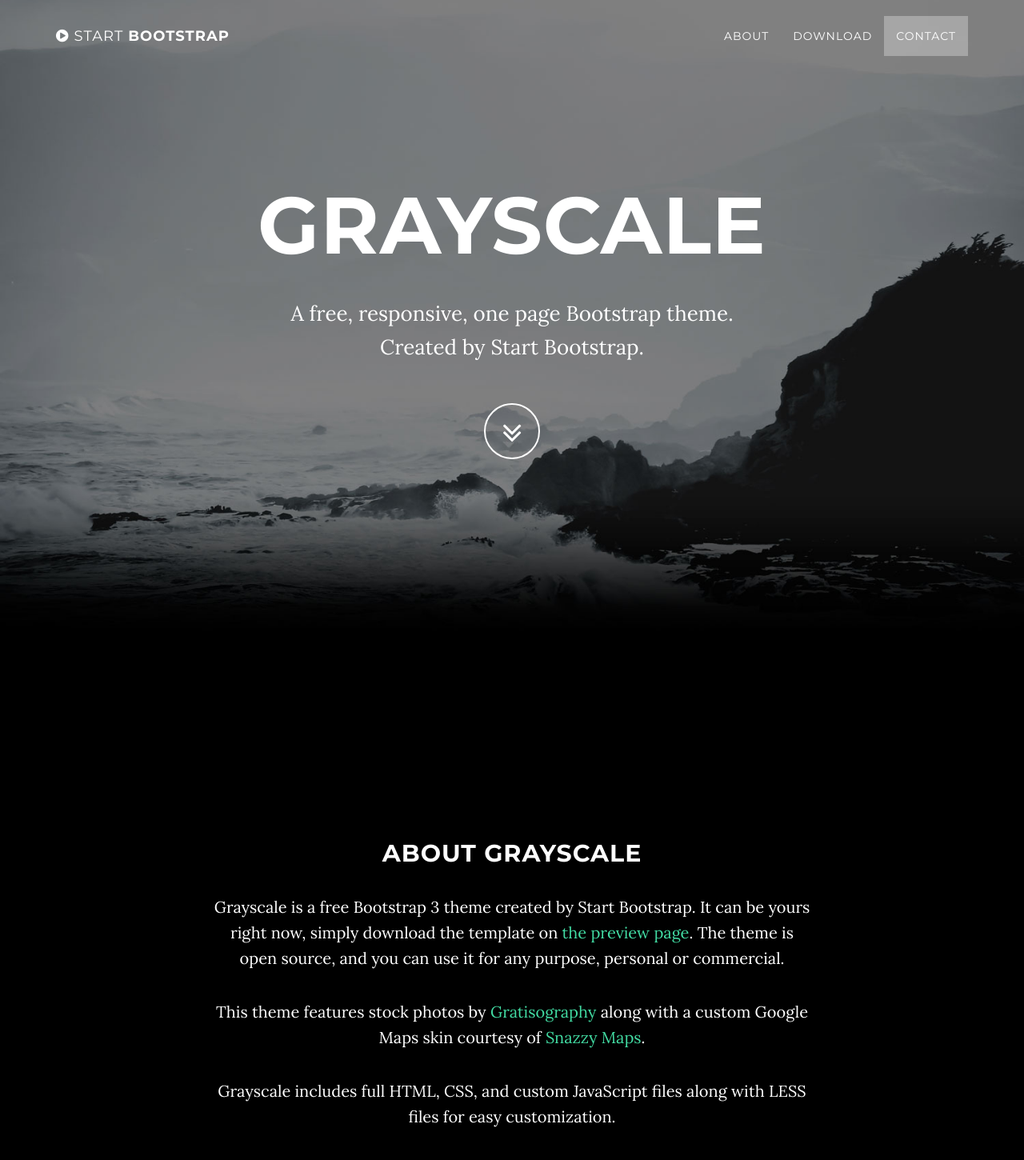
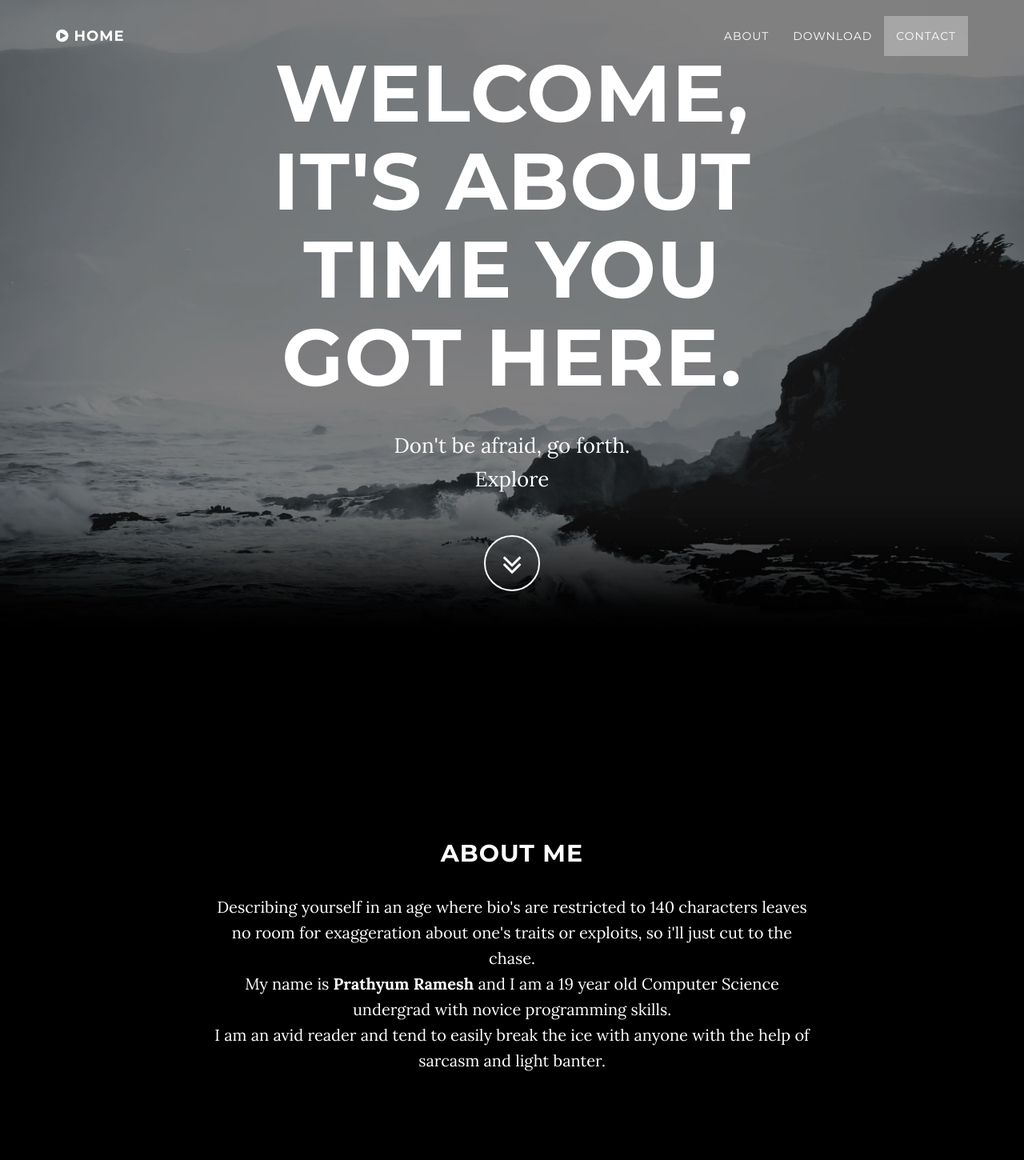
Before and after one commit to Prathyum/prathyum.github.io, a website: page index.html in a window 1280 px wide. Shown: the top 1450 px of the page at 80% size. Drawn offline with nearby package versions, Linux system fonts and the light colour scheme; some packages are replaced by stand-ins of ours.

Commit message:
About changes

```diff
--- a/index.html
+++ b/index.html
@@ -9,7 +9,7 @@
     <meta name="description" content="">
     <meta name="author" content="">
 
-    <title>Grayscale - Start Bootstrap Theme</title>
+    <title>Prathyum Ramesh</title>
 
     <!-- Bootstrap Core CSS -->
     <link href="vendor/bootstrap/css/bootstrap.min.css" rel="stylesheet">
@@ -41,7 +41,7 @@
                     Menu <i class="fa fa-bars"></i>
                 </button>
                 <a class="navbar-brand page-scroll" href="#page-top">
-                    <i class="fa fa-play-circle"></i> <span class="light">Start</span> Bootstrap
+                    <i class="fa fa-play-circle"></i> <span class="light"></span> Home
                 </a>
             </div>
 
@@ -74,9 +74,9 @@
             <div class="container">
                 <div class="row">
                     <div class="col-md-8 col-md-offset-2">
-                        <h1 class="brand-heading">Grayscale</h1>
-                        <p class="intro-text">A free, responsive, one page Bootstrap theme.
-                            <br>Created by Start Bootstrap.</p>
+                        <h2 class="brand-heading">Welcome, it's about time you got here.</h2>
+                        <p class="intro-text">Don't be afraid, go forth.
+                            <br>Explore</p>
                         <a href="#about" class="btn btn-circle page-scroll">
                             <i class="fa fa-angle-double-down animated"></i>
                         </a>
@@ -90,10 +90,12 @@
     <section id="about" class="container content-section text-center">
         <div class="row">
             <div class="col-lg-8 col-lg-offset-2">
-                <h2>About Grayscale</h2>
-                <p>Grayscale is a free Bootstrap 3 theme created by Start Bootstrap. It can be yours right now, simply download the template on <a href="http://startbootstrap.com/template-overviews/grayscale/">the preview page</a>. The theme is open source, and you can use it for any purpose, personal or commercial.</p>
-                <p>This theme features stock photos by <a href="http://gratisography.com/">Gratisography</a> along with a custom Google Maps skin courtesy of <a href="http://snazzymaps.com/">Snazzy Maps</a>.</p>
-                <p>Grayscale includes full HTML, CSS, and custom JavaScript files along with LESS files for easy customization.</p>
+                <h2>About Me</h2>
+                <p>
+                    Describing yourself in an age where bio's are restricted to 140 characters leaves no room for exaggeration about one's traits or exploits, so i'll just cut to the chase. <br>
+                    My name is <b> Prathyum Ramesh </b> and I am a 19 year old Computer Science undergrad with novice programming skills. <br> I am an avid reader and tend to easily break the ice with anyone with the help of sarcasm and light banter. <br>
+
+                </p>
             </div>
         </div>
     </section>
```
Also changed, not shown: README.md.
